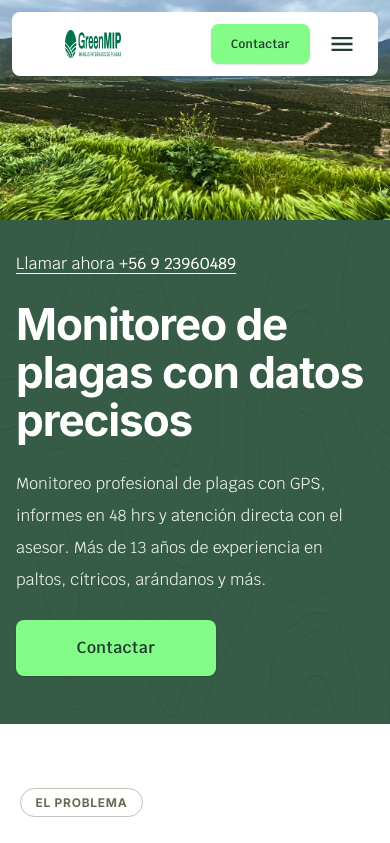
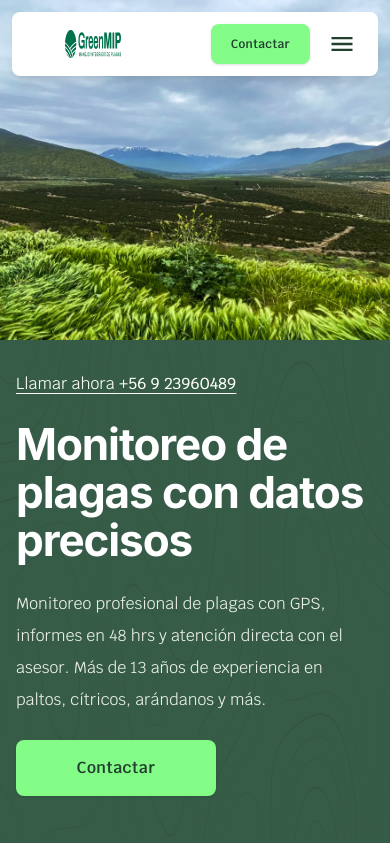
Before and after one commit to MR-Thunderbolts/GreenMip.v2, a Svelte app: page / in a window 390 px wide. Shown: the top 843 px of the page. Built offline with nearby package versions, Linux system fonts and the light colour scheme.

Commit message:
fix: imagen del hero más grande en mobile (220px -> 340px de alto)

```diff
--- a/src/components/sections/Hero.svelte
+++ b/src/components/sections/Hero.svelte
@@ -12,7 +12,7 @@
   <div class="lg:container lg:mx-auto lg:grid lg:grid-cols-2 lg:gap-24 lg:items-center lg:px-12 lg:pt-24 lg:pb-24 relative z-10">
 
     <!-- Hero Image: true full-bleed on mobile (absolute, behind floating navbar), contained + rounded on desktop -->
-    <div class="absolute top-0 left-0 w-full h-[220px] lg:static lg:h-auto lg:flex lg:justify-center lg:items-center lg:order-1">
+    <div class="absolute top-0 left-0 w-full h-[340px] lg:static lg:h-auto lg:flex lg:justify-center lg:items-center lg:order-1">
       <div class="relative w-full h-full lg:aspect-[503/461] lg:max-w-[503px] overflow-hidden lg:rounded-2xl lg:shadow-2xl lg:border lg:border-white/10">
         <img
           src={hero.image.src}
@@ -24,7 +24,7 @@
     </div>
 
     <!-- Hero Text Content -->
-    <div class="relative flex flex-col gap-6 items-start justify-center px-4 pt-[252px] pb-12 lg:p-0 lg:order-2 lg:max-w-[513px]">
+    <div class="relative flex flex-col gap-6 items-start justify-center px-4 pt-[372px] pb-12 lg:p-0 lg:order-2 lg:max-w-[513px]">
 
       <!-- Contact Info -->
       <div class="relative z-10 font-krub text-greenmip-light-bg text-base md:text-lg">
```
